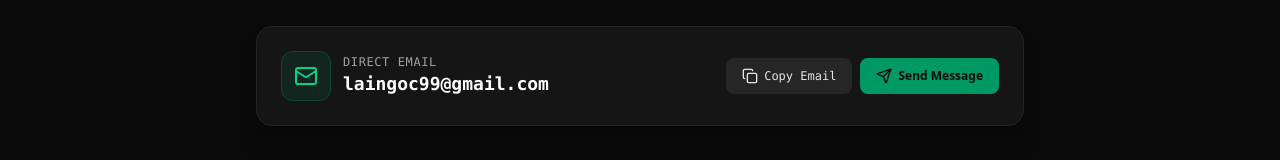
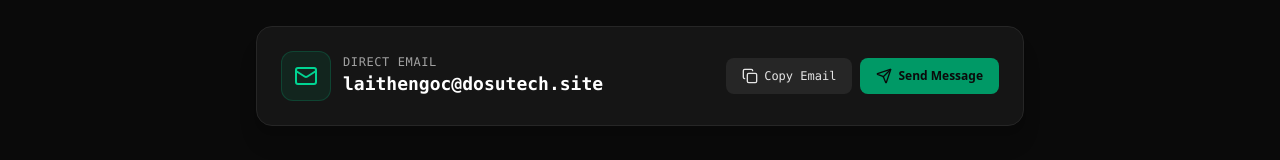
Before and after one commit to ngoclaithe/portfolio, a React (Vite) app: page / in a window 1280 px wide. Shown: the part 9442-9602 px from the top of the page. Built offline with nearby package versions, Linux system fonts and the light colour scheme.

Commit message:
chore: update contact email to laithengoc@dosutech.site

```diff
--- a/src/data/profile.ts
+++ b/src/data/profile.ts
@@ -22,7 +22,7 @@ export const profile = {
   ],
   socials: {
     github: "https://github.com/ngoclaithe",
-    email: "laingoc99@gmail.com",
+    email: "laithengoc@dosutech.site",
     linkedin: "https://linkedin.com/in/laithengoc",
     portfolioUrl: "https://laithengoc.dosutech.site"
   },
```
